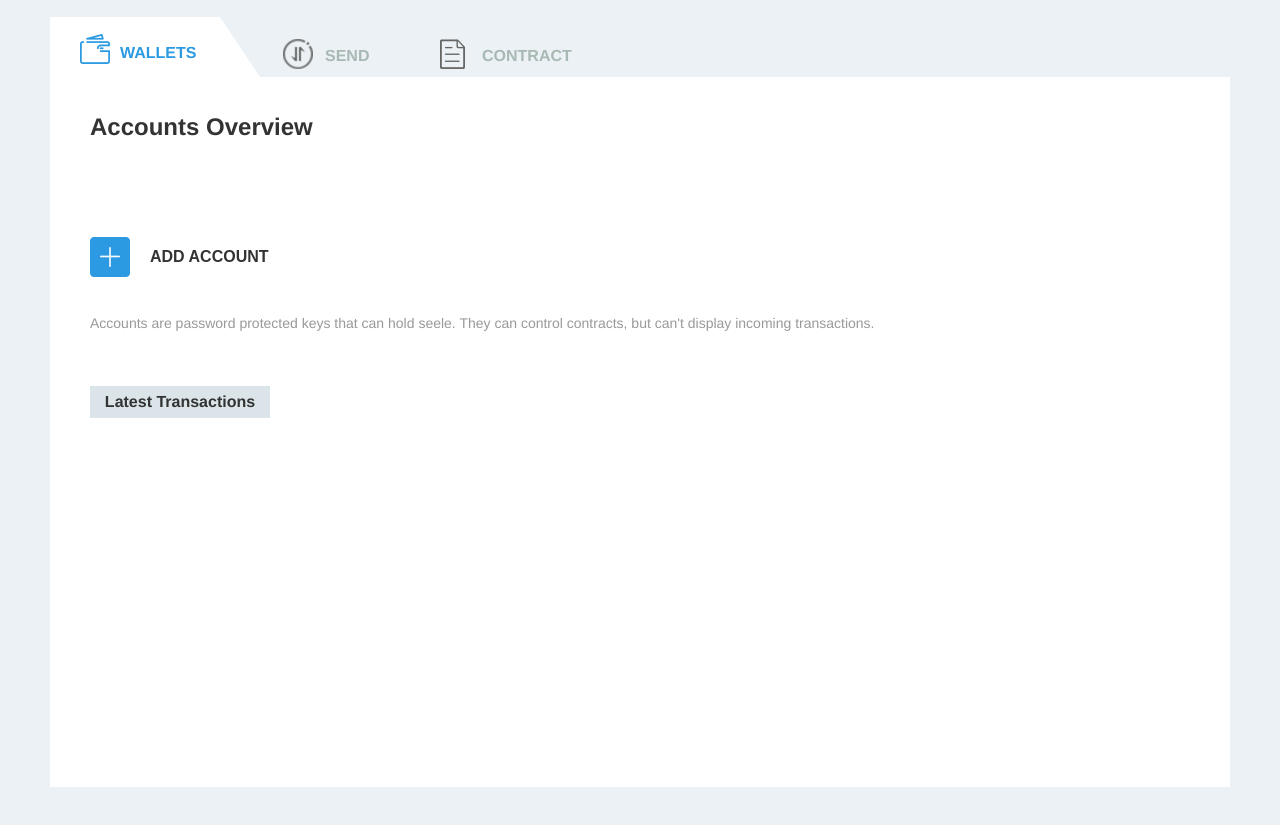
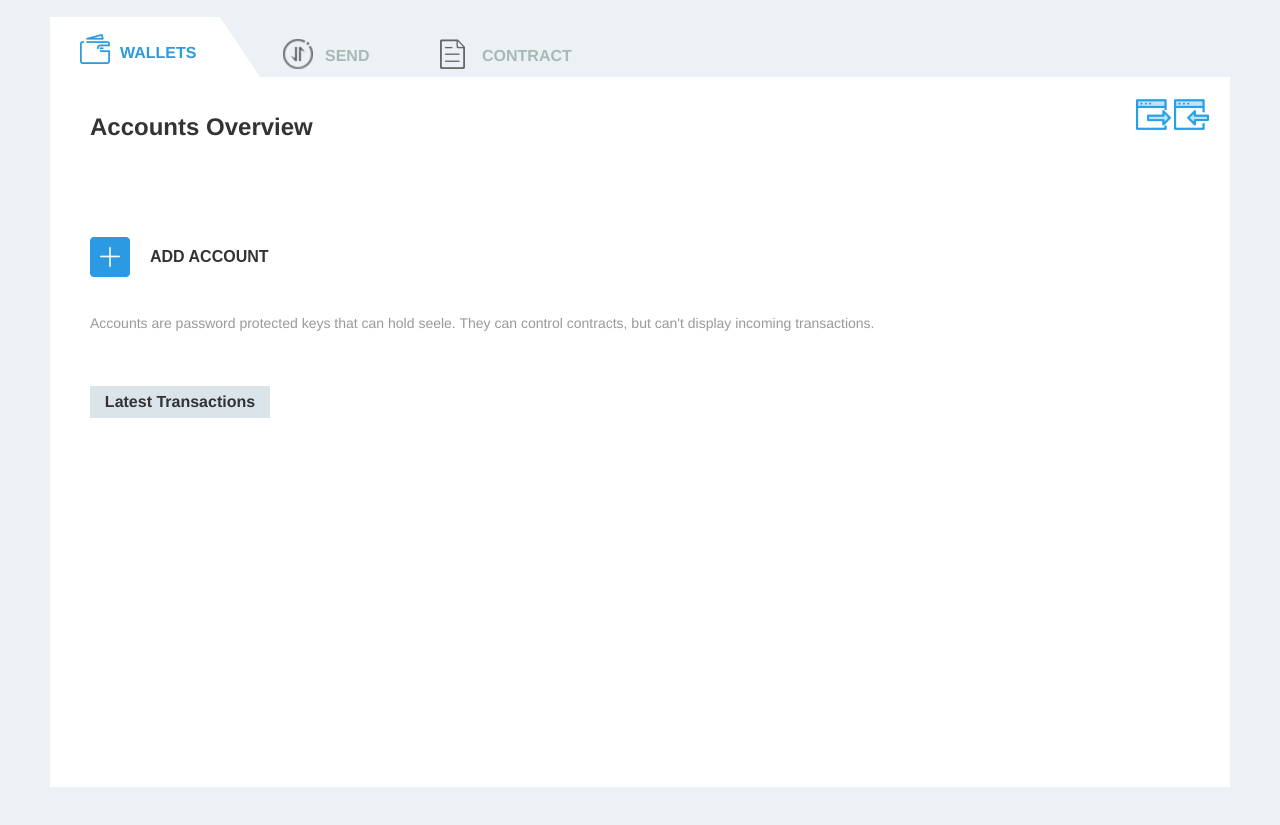
Before and after one commit to seeleteam/SeeleWallet, an Electron app: page index.html in a window 1280 px wide. Shown: the part 83-908 px from the top of the page. Drawn offline with Linux system fonts and the light colour scheme; no server answers.

Commit message:
add export and import GUI

```diff
--- a/src/css/account-info.css
+++ b/src/css/account-info.css
@@ -301,3 +301,45 @@ form{
     margin: 0;
     white-space: nowrap;
 }
+
+.export-account{
+    width: 38px;
+    height: 35px;
+    padding: 0;
+    border: none;
+    background: unset;
+    outline: none;
+    cursor: pointer;
+    /* background: #2c9ae3; */
+}
+.export-account img {
+    width: 35px;
+    height: 35px;
+}
+
+.import-account{
+    width: 38px;
+    height: 35px;
+    padding: 0;
+    border: none;
+    background: unset;
+    outline: none;
+    right: 0px;
+    cursor: pointer;
+    /* background: #2c9ae3; */
+}
+
+.import-account img {
+    width: 35px;
+    height: 35px;
+}
+
+#main-container {
+    display: flex;                  /* establish flex container */
+    flex-direction: row;            /* default value; can be omitted */
+    flex-wrap: nowrap;              /* default value; can be omitted */
+    justify-content: space-between; /* switched from default (flex-start, see below) */
+}
+  /* #main-container > div {
+    border: 2px dashed red;
+  } */
--- a/src/js/getBalance.js
+++ b/src/js/getBalance.js
@@ -53,7 +53,17 @@ function loadAccount() {
     var tabs1 = document.getElementById("tabs-1");
     tabs1.innerHTML = "";
 
-    var tabs1HTML = `<h1>Accounts Overview</h1>`
+    var tabs1HTML =`<div id="main-container">`
+    tabs1HTML +=`<div><h1>Accounts Overview</h1></div>`
+    tabs1HTML += `<div><button class="export-account" title="EXPORT ACCOUNTS" onclick="exportaccount()">`
+    tabs1HTML += `<span><img src="./src/img/export.png"></span>`
+    // tabs1HTML += `<span>EXPORT ACCOUNTS</span>`
+    tabs1HTML += `</button>`
+    tabs1HTML += `<button class="import-account" title="IMPORT ACCOUNTS" onclick="import()">`
+    tabs1HTML += `<span><img src="./src/img/import.png"></span>`
+    // tabs1HTML += `<span>IMPORT ACCOUNTS</span>`
+    tabs1HTML += `</button></div>`
+    tabs1HTML += `</div>`
     tabs1HTML += `<div id="accountlist"></div>`
     tabs1HTML += `<button class="add-account" onclick="addAccount()">`
     tabs1HTML += `<span><img src="./src/img/add.png"></span>`
```
